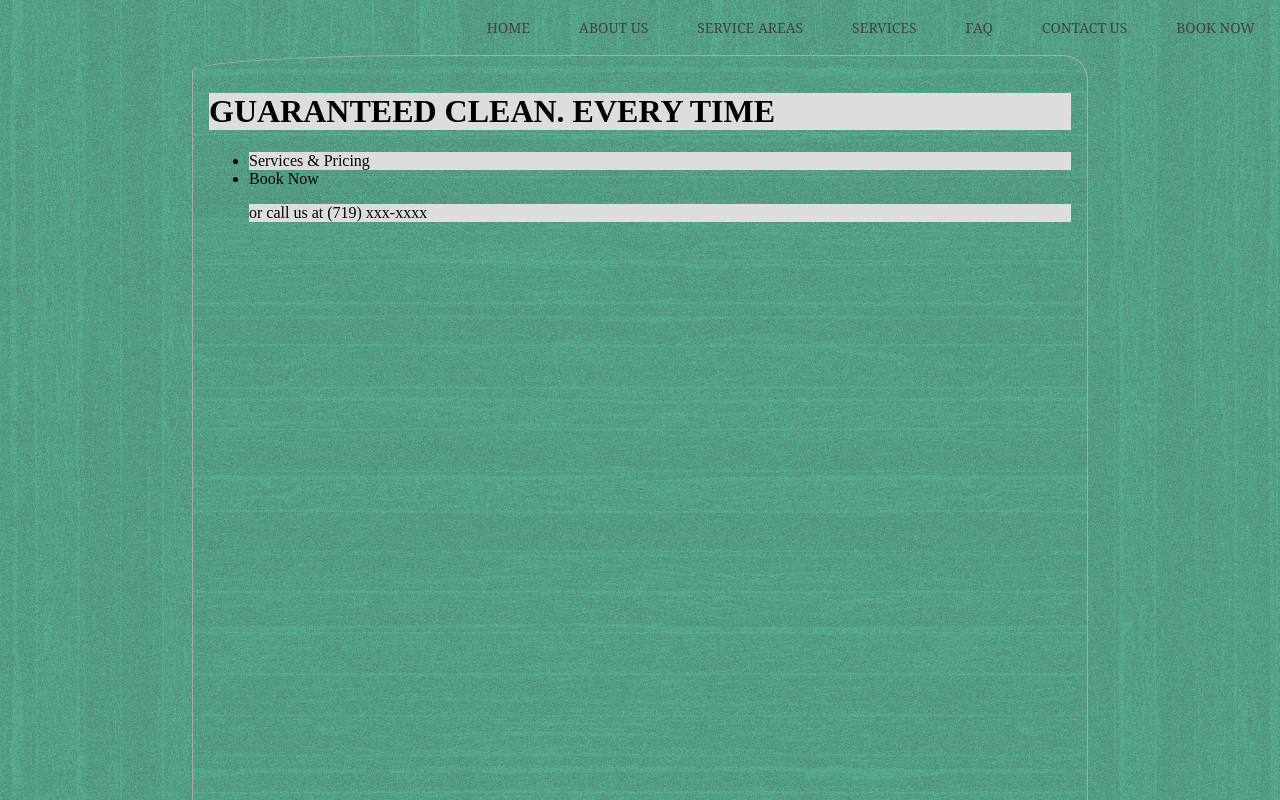
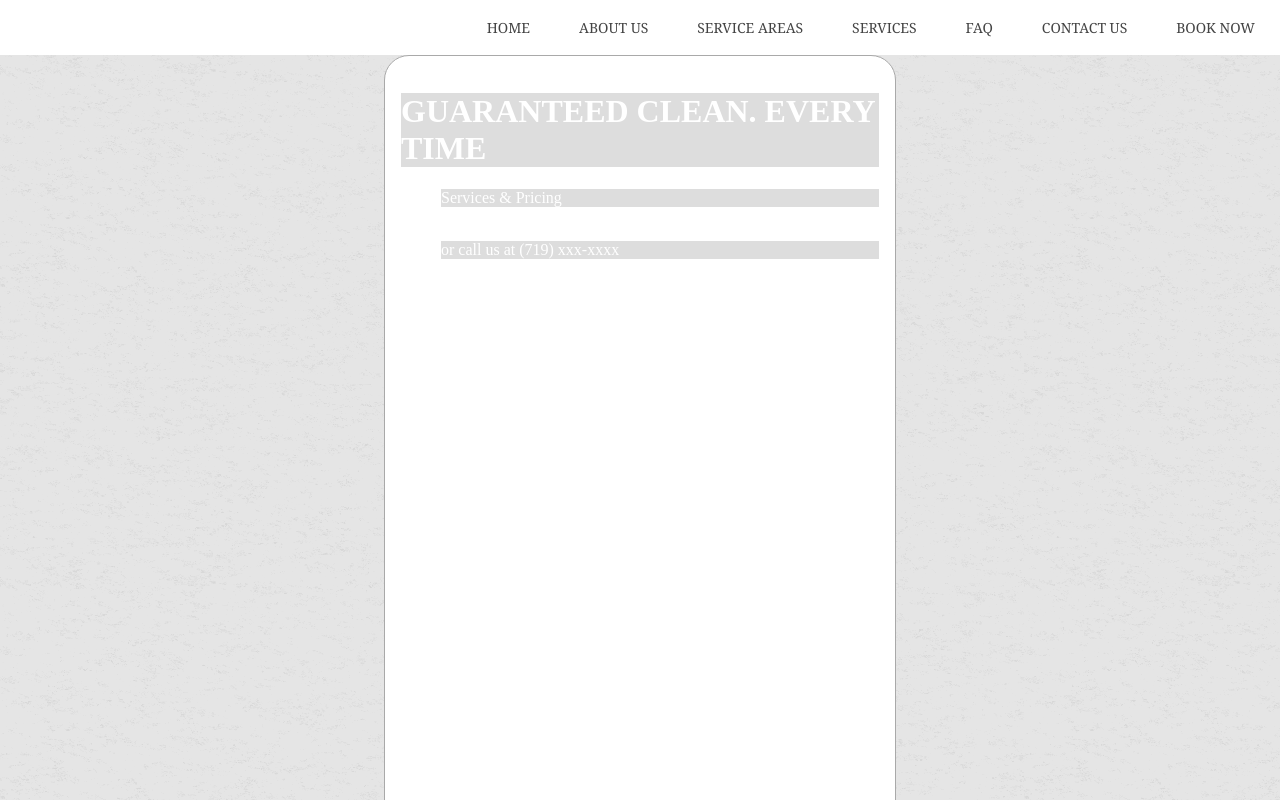
Before and after one commit to jmferrera/Cleaning-Website, a plain HTML site: page index.html in a window 1280 px wide. Shown: the top 800 px of the page. Drawn offline with Linux system fonts and the light colour scheme; a web font is replaced by a local one.

Commit message:
minimalistic background css

```diff
--- a/css.css
+++ b/css.css
@@ -5,13 +5,15 @@
 		padding:0;
 		height:100%;
 		width: 100%;
-		background-image: url("./styles/wood.png");
-		background-color:#55d6aa;
   		background-repeat:repeat;
+    	background: linear-gradient( rgba(0, 0, 0, 0.1), rgba(0, 0, 0, 0.1) ), url("./styles/paper-gray.png");
+    	background-position:center top;
+    	height:350px;
+    	color:white;
 
 	}
 	header {
-		background: #55d6aa;
+		background: white;
 		opacity:100%;
 		width: 100%;
 		font-family: 'Corben', Georgia, Times, serif;
@@ -20,12 +22,13 @@
 		font-weight: 300;
 		margin: 0;
 		padding:0;
-		background-repeat:repeat;
-		background-image: url("./styles/dark-wood.png");
+/*		background-repeat:repeat;*/
+/*		background-image: url("./styles/dark-wood.png");
 		background-image: url("./styles/fresh-snow.png");
 		background-image: url("./styles/asfalt-dark.png");
 		background-image: url("./styles/wood-pattern.png");
-		background-image: url("./styles/wood.png");
+		background-image: url("./styles/wood.png");*/
+
 
 	}
 	header::after{
@@ -80,22 +83,18 @@
 	.wrapper{
 
 		display:grid;
-		grid-template-rows: 50% 30%;
+		grid-template-rows: 50%;
 		grid-gap: 5em;
-		width:70%;
+		width:40%;
 		margin: 0 auto;
 	}
 
 	.wrapper > div{
 		margin:top:20px;
-		background:#55d6aa;
+		background:white;
 		padding:1em;
 		border-radius: 25px;
-		background-repeat:repeat;
-
-    	border-top-left-radius: 15em 1em;
-    	border-bottom-right-radius: 15em 1em;
-		background-image: url("./styles/wood2.png");
+/*		background-image: url("./styles/wood2.png");*/
 		border:1px solid darkgray;
 
 	}
```
Also changed, not shown: styles/paper-gray.png (added).
